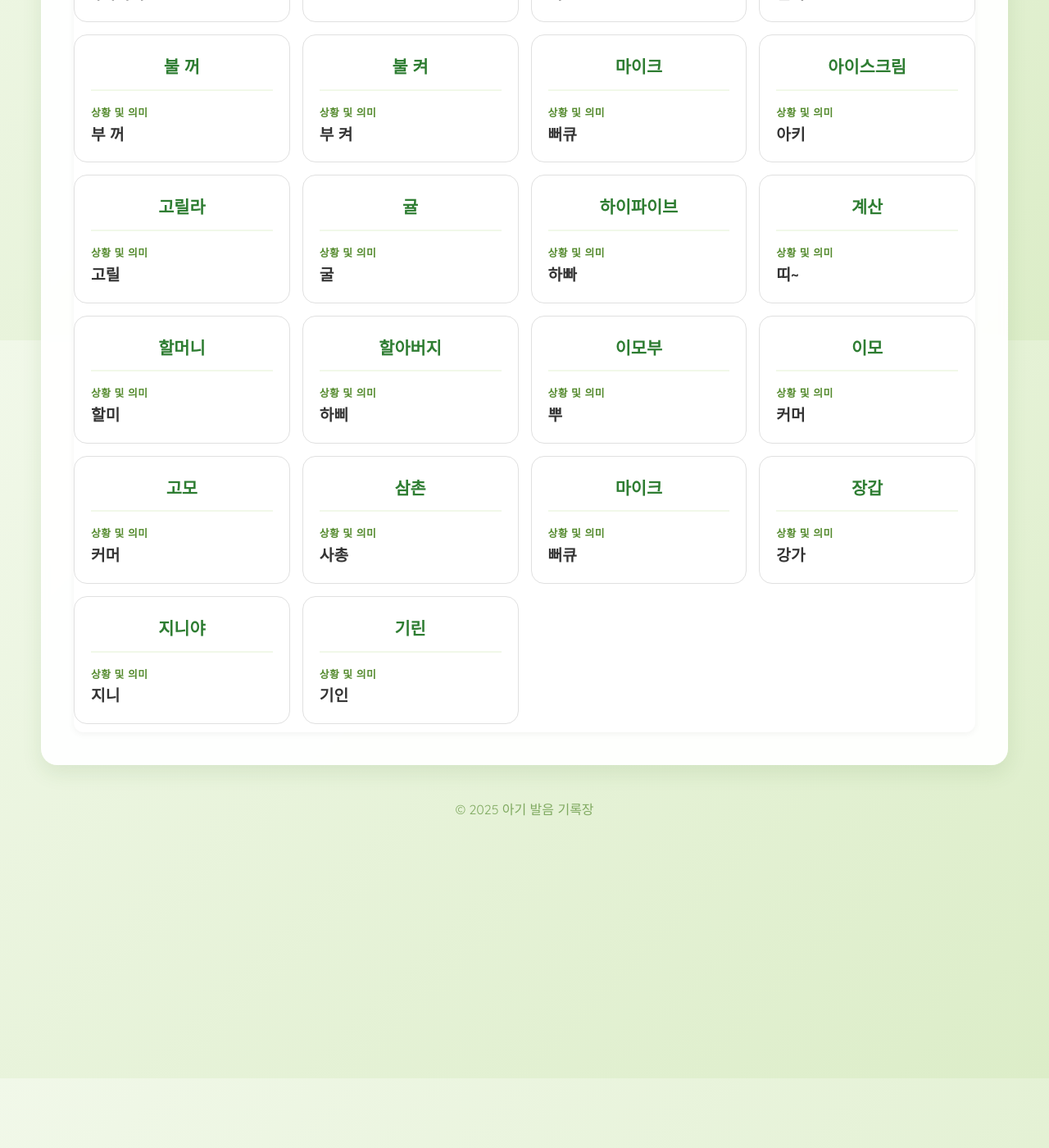
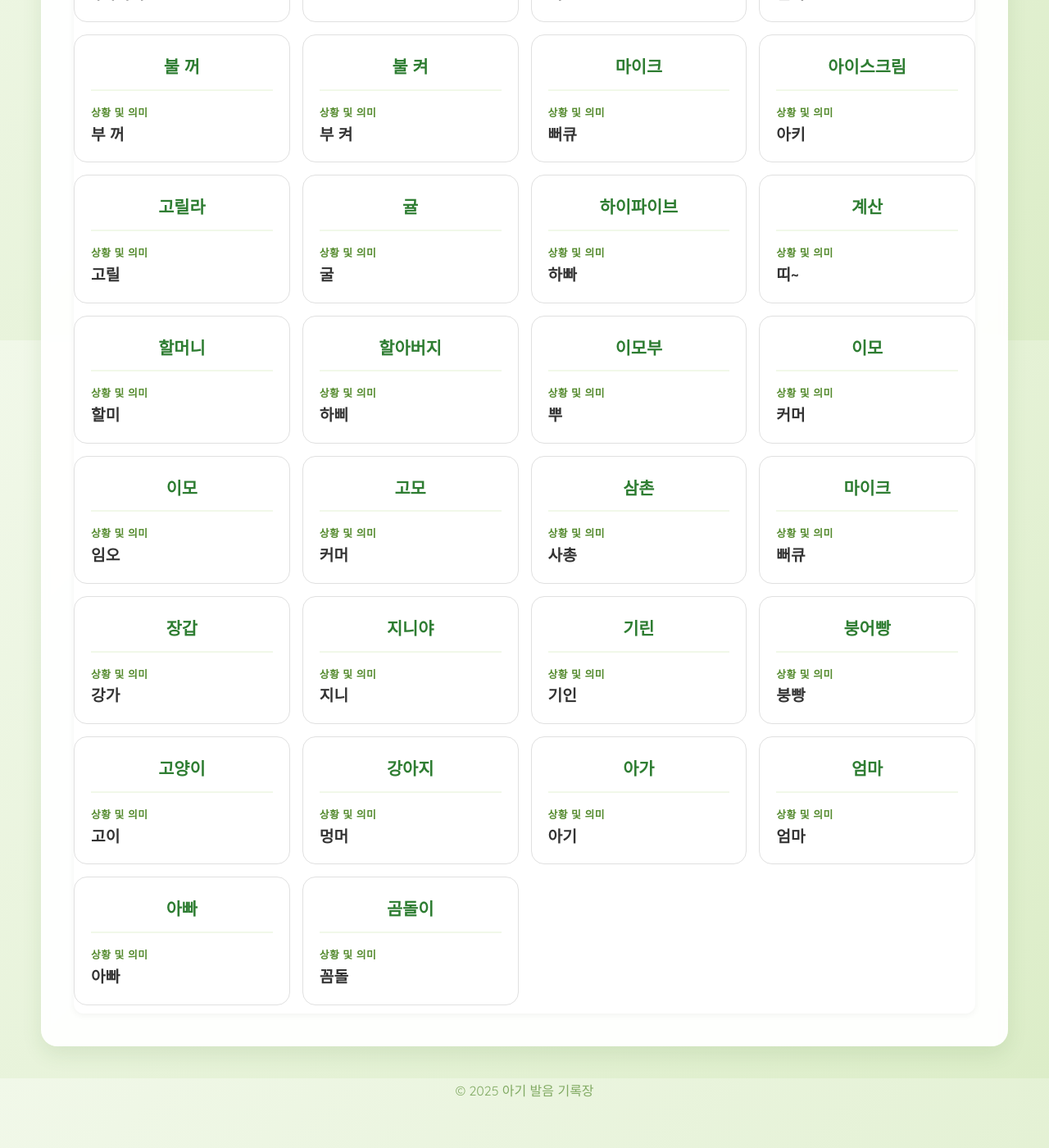
Before and after one commit to JunSungKang/baby-speech-diary, a Jekyll site: the page built from index.md, in a window 1280 px wide and 1400 px high, scrolled down 1385 px. Shown: the whole window at 82% size. Built offline with Jekyll 4.4.1, drawn with Linux system fonts in a browser that asks for light colours; our own code applies the rules of GitHub Pages for plain Markdown files.

Commit message:
Add new Korean word pairs to index.md

```diff
--- a/index.md
+++ b/index.md
@@ -42,9 +42,17 @@ layout: default
 | 할아버지 | 하삐 |
 | 이모부 | 뿌 |
 | 이모 | 커머 |
+| 이모 | 임오 |
 | 고모 | 커머 |
 | 삼촌 | 사총 |
 | 마이크 | 뻐큐 |
 | 장갑 | 강가 |
 | 지니야 | 지니 |
 | 기린 | 기인 |
+| 붕어빵 | 붕빵 |
+| 고양이 | 고이 |
+| 강아지 | 멍머 |
+| 아가 | 아기 |
+| 엄마 | 엄마 |
+| 아빠 | 아빠 |
+| 곰돌이 | 꼼돌 |
```
